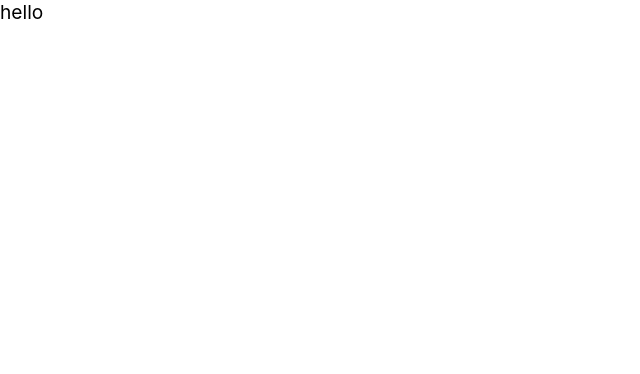
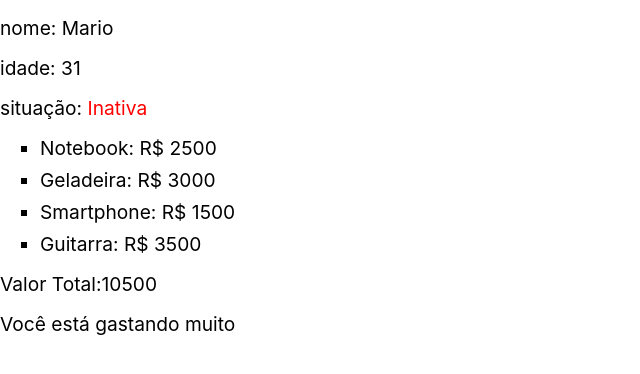
Before and after one commit to Diogzz/origamid-estudo, a React (Create React App) app: page / in a window 1280 px wide. Shown: the top 374 px of the page, without its empty margins (0-640 px from the left). Built offline with nearby package versions, Linux system fonts and the light colour scheme.

Commit message:
Primeira aula

```diff
--- a/src/App.js
+++ b/src/App.js
@@ -1,8 +1,59 @@
+// Mostre os dados da aplicação, como aprensetado no vídeo
+// Não utilize CSS externo, use o style para mudar as cores
+// Se a situação estiver ativa pinte de verde, inativa vermelho
+// Se o gasto for maior que 10000 mostre uma mensagem
+const luana = {
+  cliente: 'Luana',
+  idade: 27,
+  compras: [
+    { nome: 'Notebook', preco: 'R$ 2500' },
+    { nome: 'Geladeira', preco: 'R$ 3000' },
+    { nome: 'Smartphone', preco: 'R$ 1500' },
+  ],
+  ativa: true,
+};
+
+const mario = {
+  cliente: 'Mario',
+  idade: 31,
+  compras: [
+    { nome: 'Notebook', preco: 'R$ 2500' },
+    { nome: 'Geladeira', preco: 'R$ 3000' },
+    { nome: 'Smartphone', preco: 'R$ 1500' },
+    { nome: 'Guitarra', preco: 'R$ 3500' },
+  ],
+  ativa: false,
+};
 
 const App = () => {
+  const dados = mario;
+
+  const valorTotal = dados.compras
+    .map((item) => Number(item.preco.replace('R$ ', '')))
+    .reduce((a, b) => a + b);
+  // console.log(valorTotal);
+
   return (
     <>
-      <div>hello</div>
+      <p>nome: {dados.cliente}</p>
+      <p>idade: {dados.idade}</p>
+      <p>
+        situação:{' '}
+        {dados.ativa ? (
+          <span style={{ color: 'green' }}>Ativa</span>
+        ) : (
+          <span style={{ color: 'red' }}>Inativa</span>
+        )}
+      </p>
+      <ul>
+        {dados.compras.map((item) => (
+          <li key={item.nome}>
+            {item.nome}: {item.preco}
+          </li>
+        ))}
+      </ul>
+      <p>Valor Total:{valorTotal}</p>
+      {valorTotal > 10000 && <p>Você está gastando muito</p>}
     </>
   );
 };
```
